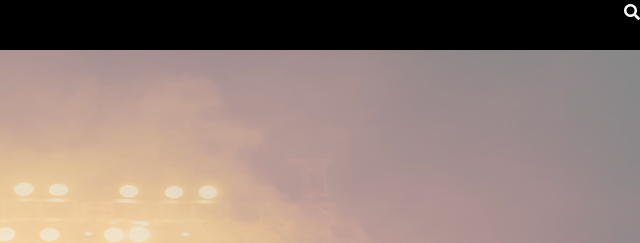
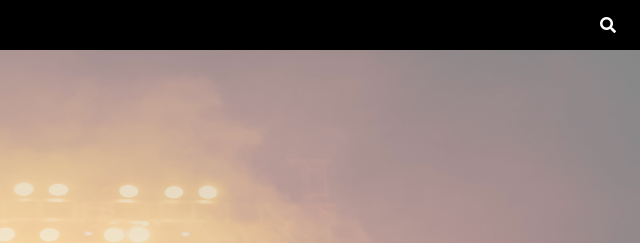
Before and after one commit to TahaAflatoon/Band-Project, a plain HTML site: page index.html in a window 1280 px wide. Shown: the top 243 px of the page, 640-1280 px from the left. Drawn offline with nearby package versions, Linux system fonts and the light colour scheme.

Commit message:
fixed some designs

```diff
--- a/band.css
+++ b/band.css
@@ -83,6 +83,10 @@ body {
 search
 .search {
     padding: 0.75rem 1.5rem 0;
+}
+.search-button {
+    padding-top: 0.80rem;
+    margin: 0 1.5rem 0 auto;
 }
 .fa-search:hover {
     cursor: pointer;
--- a/index.html
+++ b/index.html
@@ -52,7 +52,7 @@
                     </li>
 
                     <!-- Search -->
-                    <li class="ml-auto site-links">
+                    <li class="search-button site-links">
                         <div class="search">
                             <i class="fas fa-search"></i> <input type="search" class="search-input" placeholder="Search here...">
                         </div>
```
